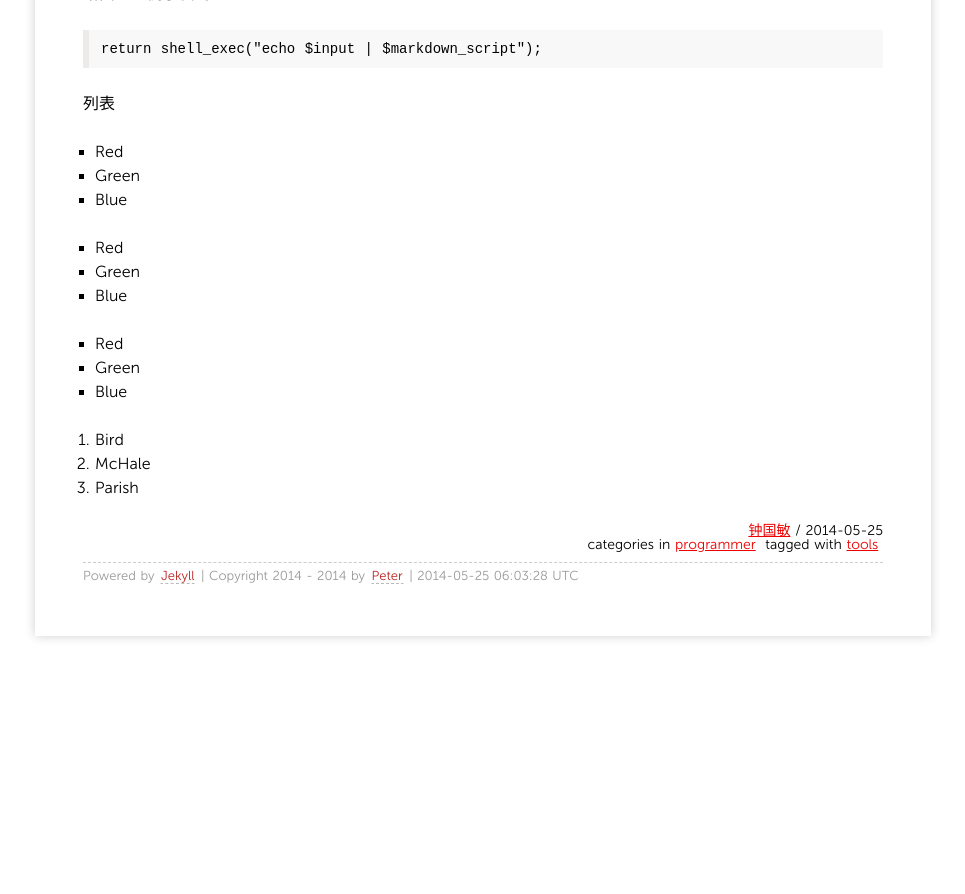
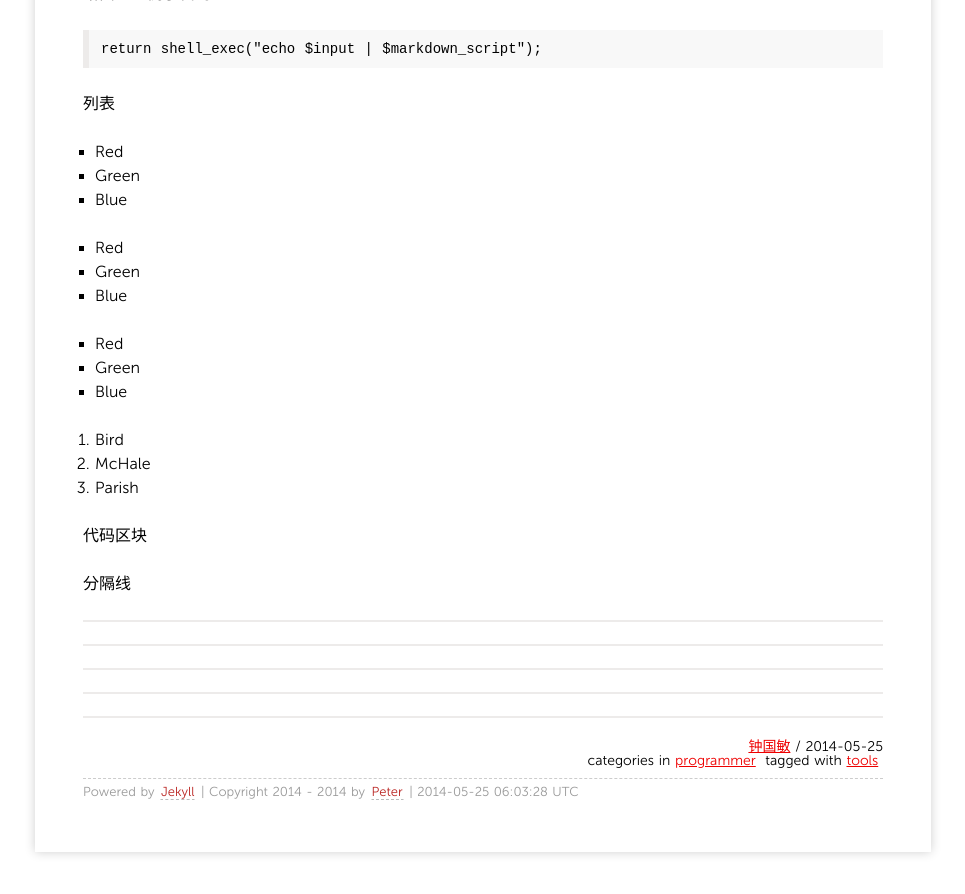
Before and after one commit to fengyr/blog, a Jekyll site: the page built from _posts/2014/2014-05-25-Markdown语法练习.md, in a window 1280 px wide and 900 px high, scrolled down 1336 px. Shown: the top 894 px of the window, without its empty margins (157-1122 px from the left). Built offline with Jekyll 4.4.1, drawn with Linux system fonts in a browser that asks for light colours; Markdown is read by kramdown in place of the engine named in the settings; before the commit the page ends 2020 px from its top, so only the background shows below that.

Commit message:
For study Markdown

```diff
--- a/_posts/2014/2014-05-25-Markdown语法练习.md
+++ b/_posts/2014/2014-05-25-Markdown语法练习.md
@@ -95,3 +95,17 @@ This is an H2
 1. Bird
 2. McHale
 3. Parish
+
+
+代码区块
+
+分隔线
+* * *
+
+***
+
+*****
+
+- - -
+
+---------------------------------------
```
